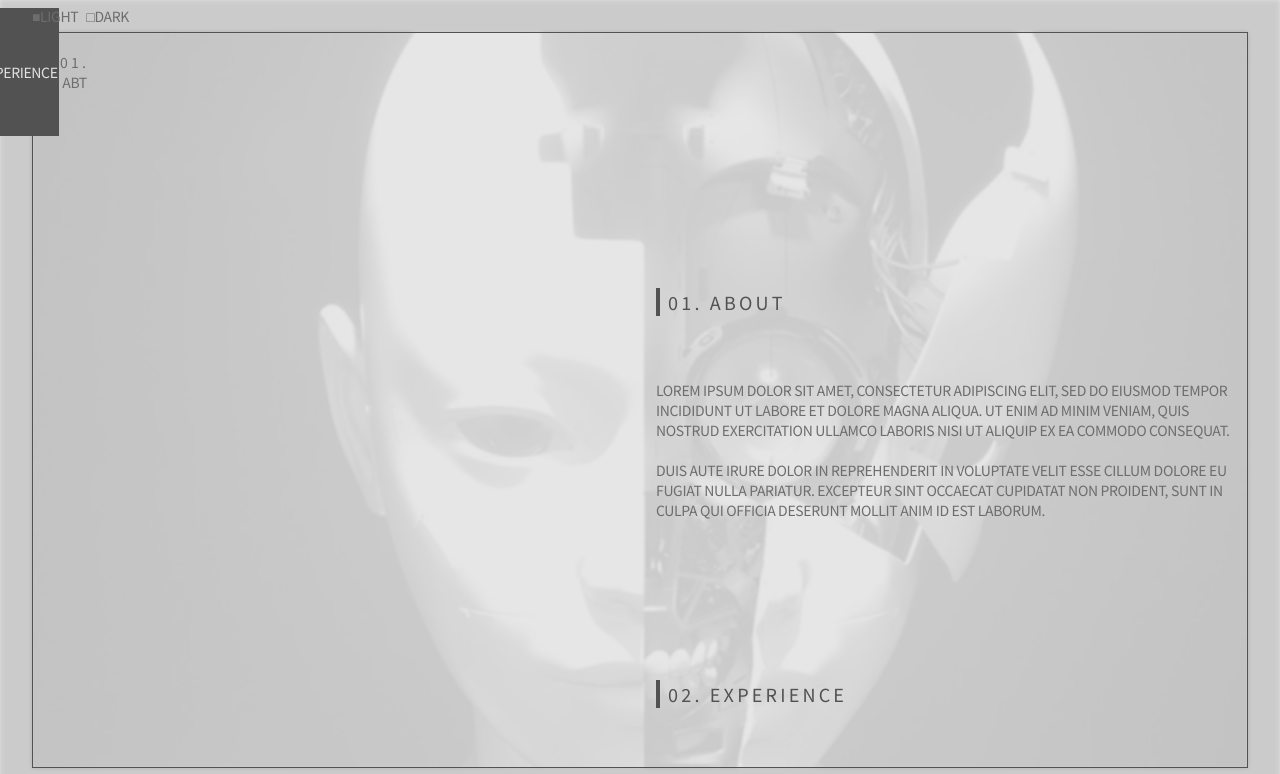
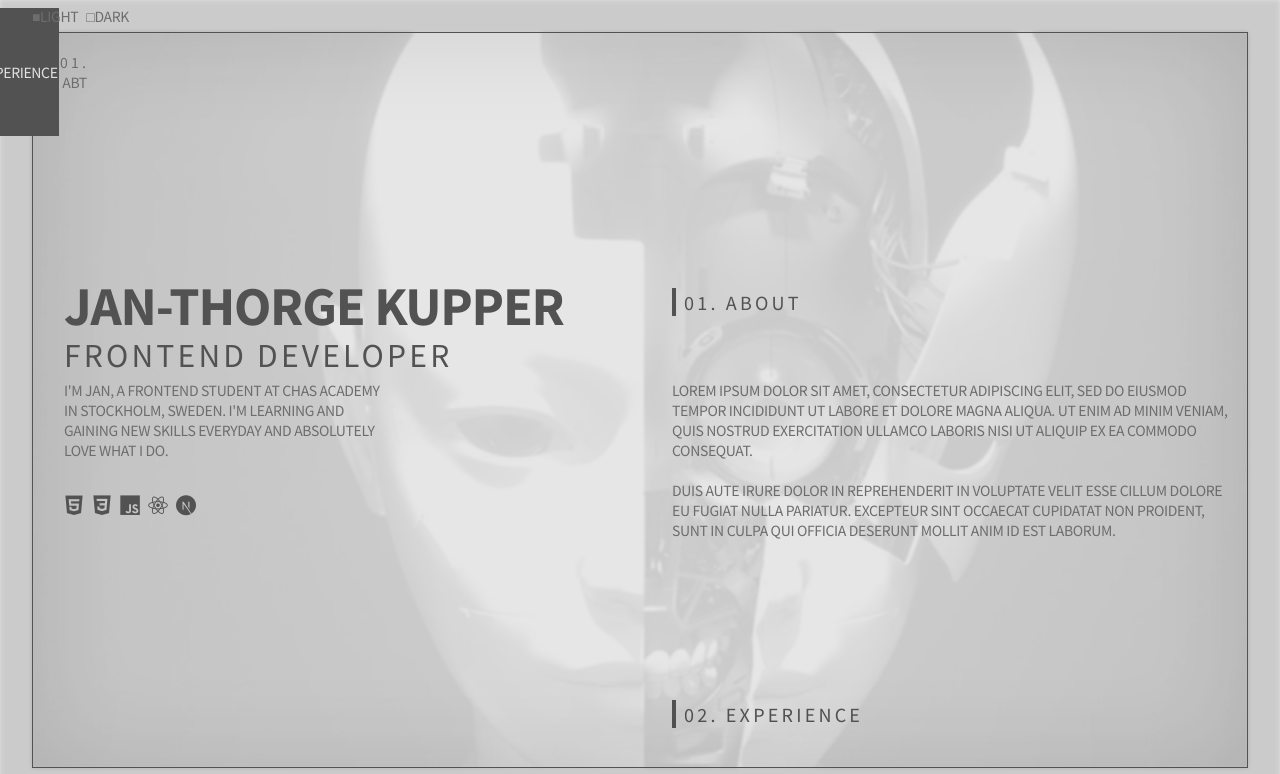
Before and after one commit to t-kupp/portfolio-v2, a Next.js app: page / in a window 1280 px wide. Shown: the top 774 px of the page. Built offline with nearby package versions, Linux system fonts and the light colour scheme; a web font is replaced by a local one.

Commit message:
fixed sticky bug and added vignette effect

```diff
--- a/src/components/Frame.jsx
+++ b/src/components/Frame.jsx
@@ -3,7 +3,9 @@ export default function Frame() {
     <>
       <div className='blur-overlay pointer-events-none fixed left-0 top-0 h-screen w-screen'></div>
       <div className='pointer-events-none fixed left-0 top-0 h-screen w-screen p-8 2xl:p-10'>
-        <div className='h-full w-full border border-myDark dark:border-myLight'></div>
+        <div className='relative h-full w-full border border-myDark dark:border-myLight'>
+          <div className='vignette'></div>
+        </div>
       </div>
     </>
   );
--- a/src/components/GreetingSection.jsx
+++ b/src/components/GreetingSection.jsx
@@ -2,7 +2,7 @@ import TechStack from './TechStack';
 
 export default function GreetingSection() {
   return (
-    <div className='flex h-[80vh] flex-col items-center justify-center lg:sticky lg:top-0 lg:h-auto lg:w-[50%] lg:items-baseline'>
+    <div className='flex h-[80vh] flex-col justify-center lg:sticky lg:top-0 lg:h-screen lg:w-[50%]'>
       <div className='flex flex-col gap-2'>
         <div className='text-header'>Jan-Thorge Kupper</div>
         <div className='text-spaced'>Frontend Developer</div>
--- a/src/components/ProjectCard.jsx
+++ b/src/components/ProjectCard.jsx
@@ -1,8 +1,8 @@
 export default function ProjectCard({ title, description, year, href }) {
   return (
     <a className='group flex' href={href} target='_blank'>
-      <div className='mr-0 h-12 w-0 border-b-2 border-myDark transition-all duration-200 group-hover:mr-2 group-hover:w-10 dark:border-myLight'></div>
-      <div className='mr-8 transition-all duration-200 group-hover:mr-0'>
+      <div className='mr-0 h-12 w-0 border-b-2 border-myDark transition-[width] duration-200 group-hover:mr-2 group-hover:w-10 dark:border-myLight'></div>
+      <div className='mr-8 transition-[margin] duration-200 group-hover:mr-0'>
         <div className='mb-2 flex flex-col gap-2 lg:flex-row'>
           <h1 className='text-spaced text-3xl lg:text-4xl'>{title}</h1>
           <p className='text-spaced text-base font-light'>/ {year}</p>
--- a/src/pages/index.jsx
+++ b/src/pages/index.jsx
@@ -14,7 +14,7 @@ export default function Home() {
       <BackgroundImage />
       <Header />
       <Footer />
-      <div className='mx-auto flex max-w-7xl flex-col gap-4 px-12 lg:flex-row lg:pl-16 lg:pr-12'>
+      <div className='mx-auto flex max-w-7xl flex-col gap-12 px-12 lg:flex-row lg:pl-16 lg:pr-12'>
         <GreetingSection />
         <ScrollSection />
       </div>
--- a/src/styles/globals.css
+++ b/src/styles/globals.css
@@ -50,6 +50,15 @@ body {
   display: none;
 }
 
+.vignette {
+  position: absolute;
+  top: 0;
+  left: 0;
+  width: 100%;
+  height: 100%;
+  box-shadow: 0 0 100px rgba(0, 0, 0, 0.1) inset;
+}
+
 .blur-overlay {
   --maskWidth: 32px;
 
```
